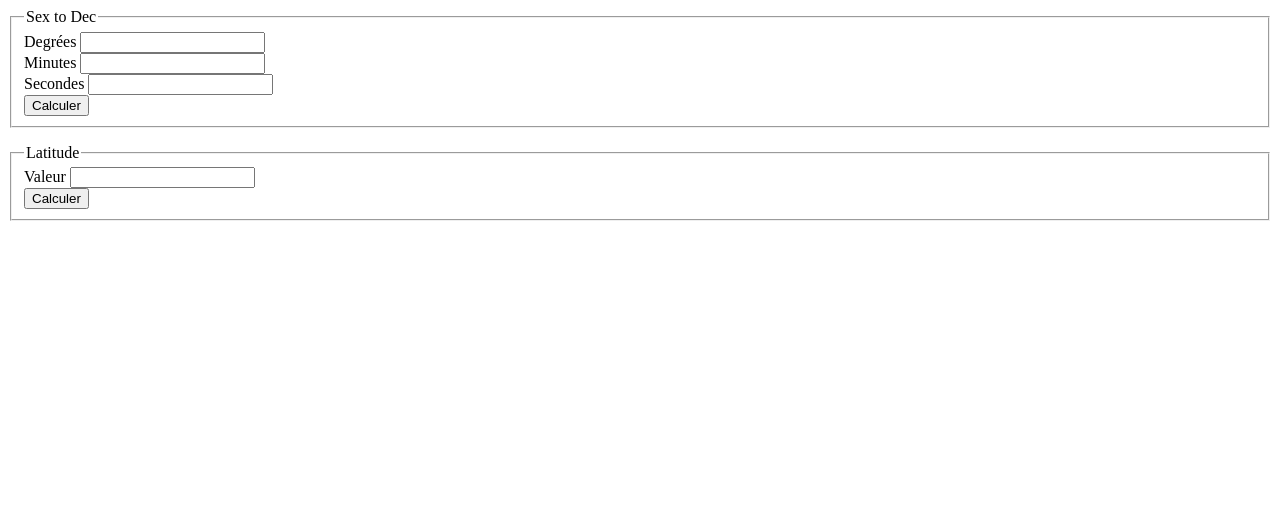
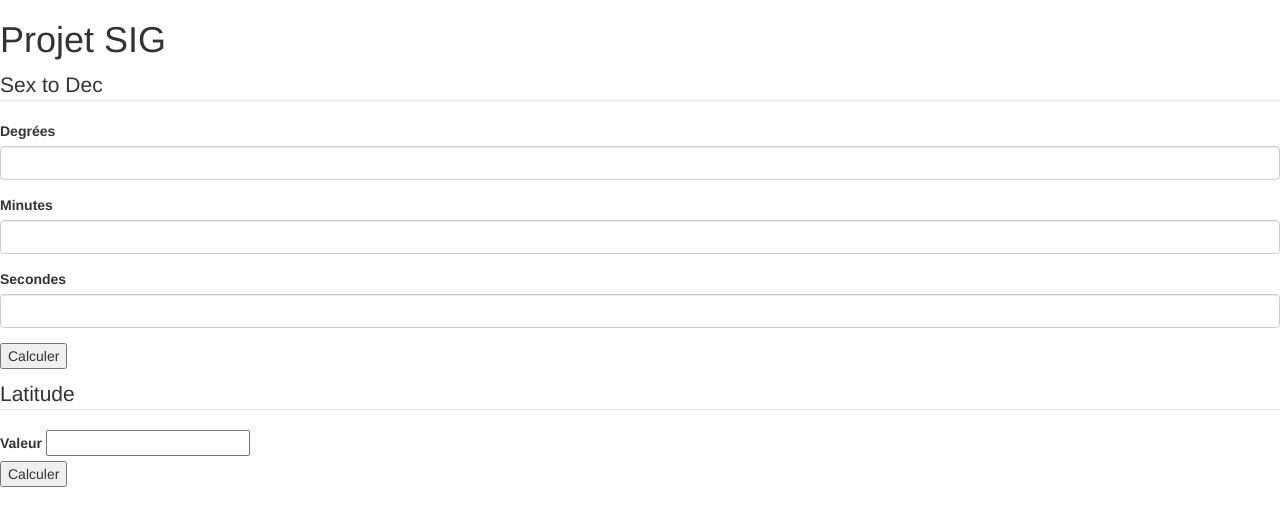
Before and after one commit to nFonsat/GeoSIG, a website: page app/index.html in a window 1280 px wide. Drawn offline with nearby package versions, Linux system fonts and the light colour scheme; some packages are replaced by stand-ins of ours; a script that the page names is missing.

Commit message:
Add css and sass in application

```diff
--- a/app/index.html
+++ b/app/index.html
@@ -5,8 +5,12 @@
     <title>Sig</title>
     <meta name="description" content="">
     <meta name="viewport" content="width=device-width">
+    <link rel="stylesheet" type="text/css" href="bower_components/bootstrap/dist/css/bootstrap.css" />
   </head>
   <body ng-app="sigApp">
+    <header>
+      <h1>Projet SIG</h1>
+    </header>
     <section ng-view=""></section>
     <script src="bower_components/angular/angular.js"></script>
     <script src="bower_components/angular-route/angular-route.js"></script>
--- a/app/views/main.html
+++ b/app/views/main.html
@@ -1,16 +1,20 @@
 <form ng-submit="submitSexToDec()">
   <fieldset>
     <legend>Sex to Dec</legend>
-    <label style="display:block"> Degrées
-      <input type="number" ng-model="sexDeg" name ="degree" />
-    </label>
-    <label style="display:block"> Minutes
-      <input type="number" ng-model="sexMin" name ="minutes" />
-    </label>
-    <label style="display:block"> Secondes
-      <input type="number" ng-model="sexSec" name ="seconds" />
-    </label>
-    <input type="submit" value="Calculer" style="display:block" />
+    <div class="form-group">
+      <label for="input_degree">Degrées</label>
+        <input id="input_degree" class="form-control" type="number" ng-model="sexDeg" name ="degree" />
+    </div>
+    <div class="form-group">
+      <label for="input_minute">Minutes</label>
+        <input id="input_minute" class="form-control" type="number" ng-model="sexMin" name ="minutes" />
+
+    </div>
+    <div class="form-group">
+      <label for="input_seconde">Secondes</label>
+        <input id="input_seconde" class="form-control" type="number" ng-model="sexSec" name ="seconds" />
+    </div>
+    <input type="submit" value="Calculer" />
   </fieldset>
 </form>
 
```
Also changed, not shown: app/styles/css/style.css (added), app/styles/sass/style.scss (added).
